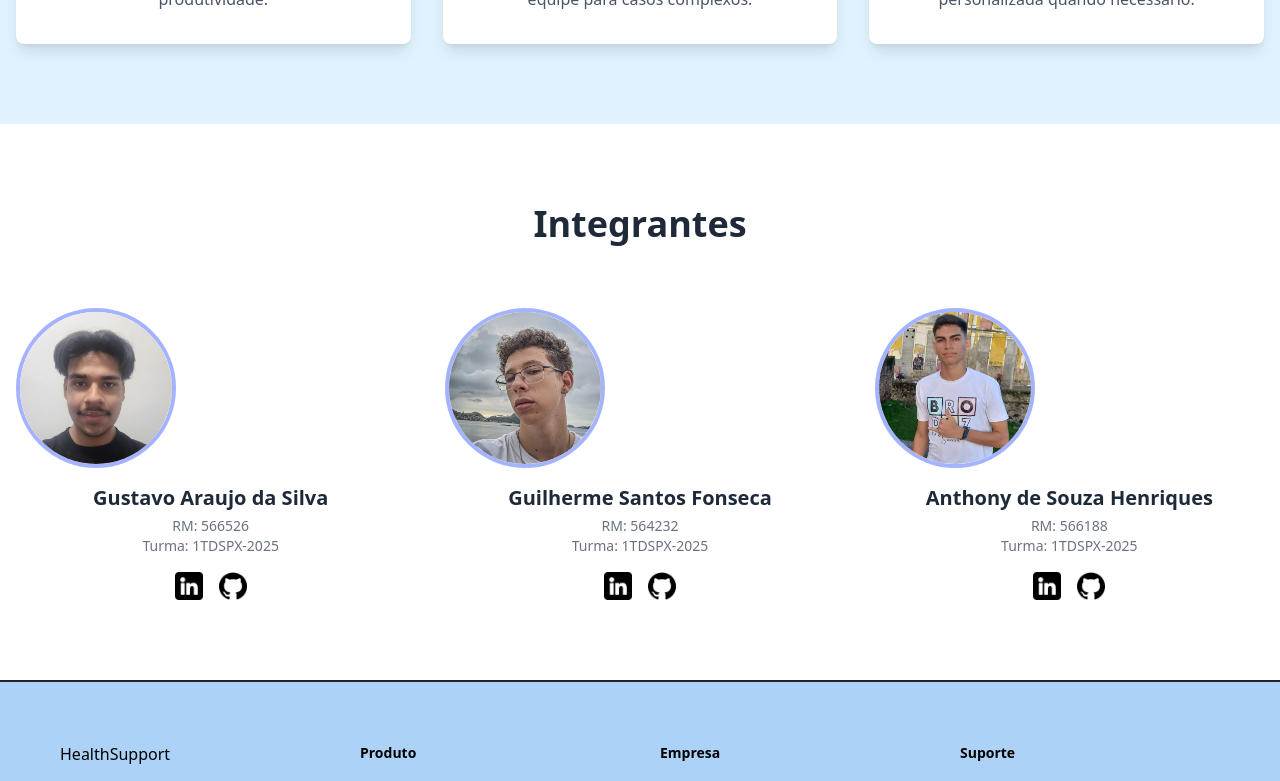
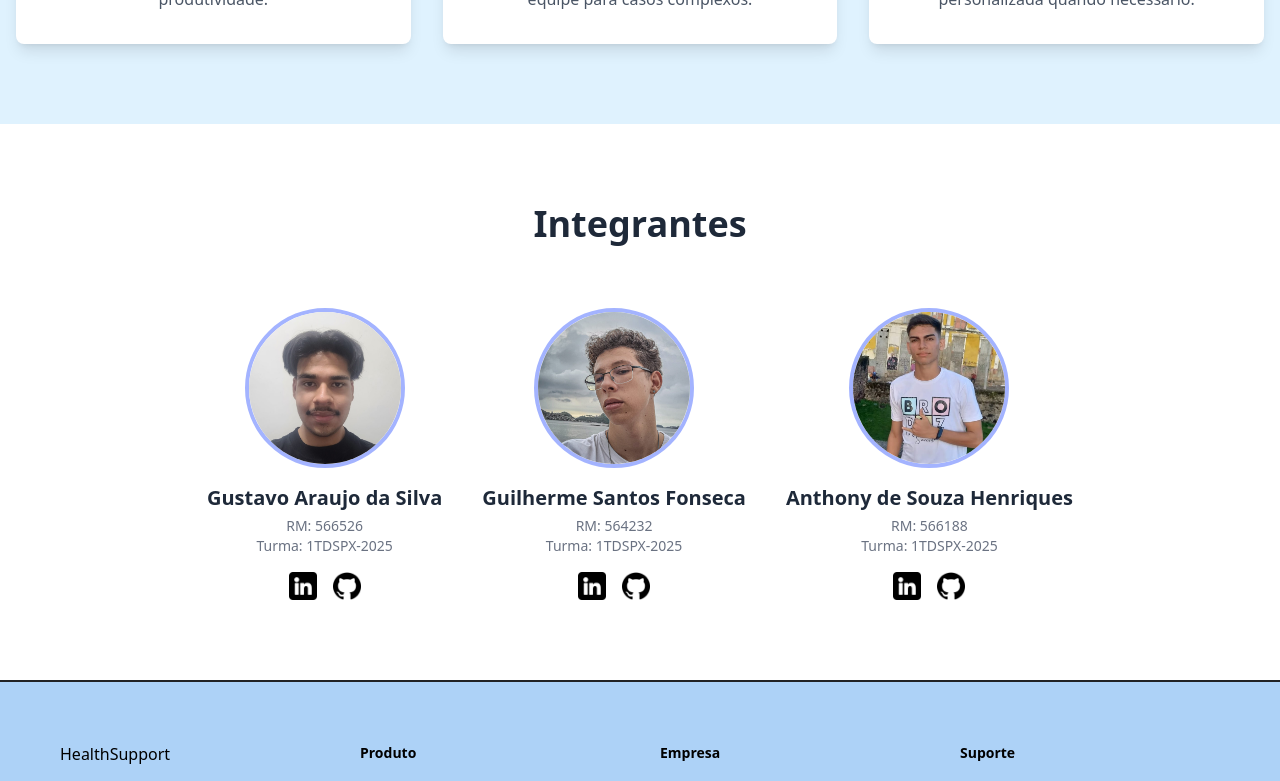
Before and after one commit to Challenge-Fiap-1TDSPX-2025/front-challenge-react, a React (Vite) app: page /integrantes in a window 1280 px wide. Shown: the part 476-1257 px from the top of the page. Built offline with nearby package versions, Linux system fonts and the light colour scheme.

Commit message:
feat: centralizando as fotos dos integrantes

```diff
--- a/package.json
+++ b/package.json
@@ -13,18 +13,20 @@
     "@tailwindcss/vite": "^4.1.13",
     "react": "^19.1.1",
     "react-dom": "^19.1.1",
-    "react-router-dom": "^7.9.1",
-    "tailwindcss": "^4.1.13"
+    "react-router-dom": "^7.9.1"
   },
   "devDependencies": {
     "@eslint/js": "^9.33.0",
     "@types/react": "^19.1.10",
     "@types/react-dom": "^19.1.7",
     "@vitejs/plugin-react": "^5.0.0",
+    "autoprefixer": "^10.4.21",
     "eslint": "^9.33.0",
     "eslint-plugin-react-hooks": "^5.2.0",
     "eslint-plugin-react-refresh": "^0.4.20",
     "globals": "^16.3.0",
+    "postcss": "^8.5.6",
+    "tailwindcss": "^4.1.13",
     "typescript": "~5.8.3",
     "typescript-eslint": "^8.39.1",
     "vite": "^7.1.2"
--- a/src/components/card-integrantes.tsx
+++ b/src/components/card-integrantes.tsx
@@ -17,7 +17,7 @@ export function CardIntegrante({
 }: CardIntegranteProps) {
   return (
 
-    <div className="text-center transition-transform duration-300 ease-in-out hover:-translate-y-2">
+    <div className="flex flex-col text-center transition-transform duration-300 ease-in-out hover:-translate-y-2">
 
 
       <div className="mx-auto mb-4">
--- a/src/components/integrantes-section.tsx
+++ b/src/components/integrantes-section.tsx
@@ -40,12 +40,12 @@ export function IntegrantesSection() {
   return (
     // Tradução da classe .secao-integrantes do seu CSS
     <section className="py-20 bg-white">
-      <div className="container mx-auto px-4">
+      <div className="container mx-auto px-4 flex flex-col justify-items-center">
         <h1 className="text-4xl font-bold text-center mb-16 text-gray-800">
           Integrantes
         </h1>
         {/* Tradução da classe .grade-integrantes */}
-        <div className="grid md:grid-cols-2 lg:grid-cols-3 gap-10">
+        <div className="flex flex-wrap justify-center gap-10">
           {/* 5. Usa .map() para renderizar um card para cada integrante */}
           {integrantesData.map((integrante, index) => (
             <CardIntegrante
```
Also changed, not shown: 1 other file (tests, documents, lock files or other folders).
